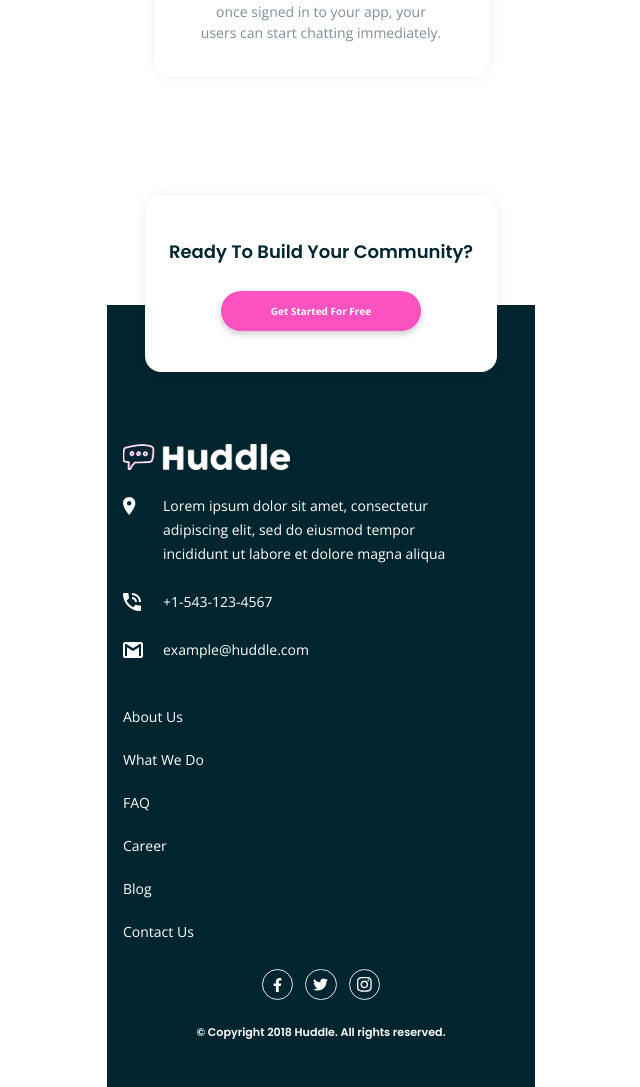
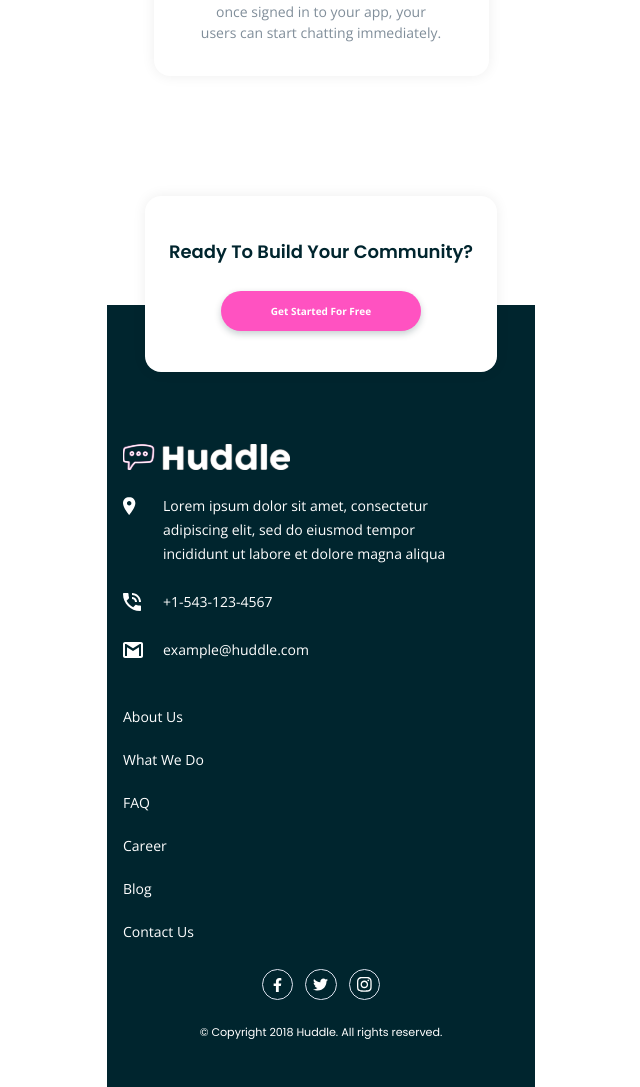
Before and after one commit to stephjoseph/huddle-landing-page-with-alternating-feature-blocks-master, a React (Create React App) app: page / in a window 1280 px wide. Shown: the part 2250-3337 px from the top of the page, without its empty margins (319-959 px from the left). Built offline with nearby package versions, Linux system fonts and the light colour scheme.

Commit message:
Update index.css

```diff
--- a/src/index.css
+++ b/src/index.css
@@ -1,4 +1,4 @@
-@import url("https://fonts.googleapis.com/css2?family=Open+Sans:wght@400;700&family=Poppins:wght@600&display=swap");
+@import url("https://fonts.googleapis.com/css2?family=Open+Sans:wght@400;700&family=Poppins:wght@400;600&display=swap");
 
 @tailwind base;
 @tailwind components;
```
